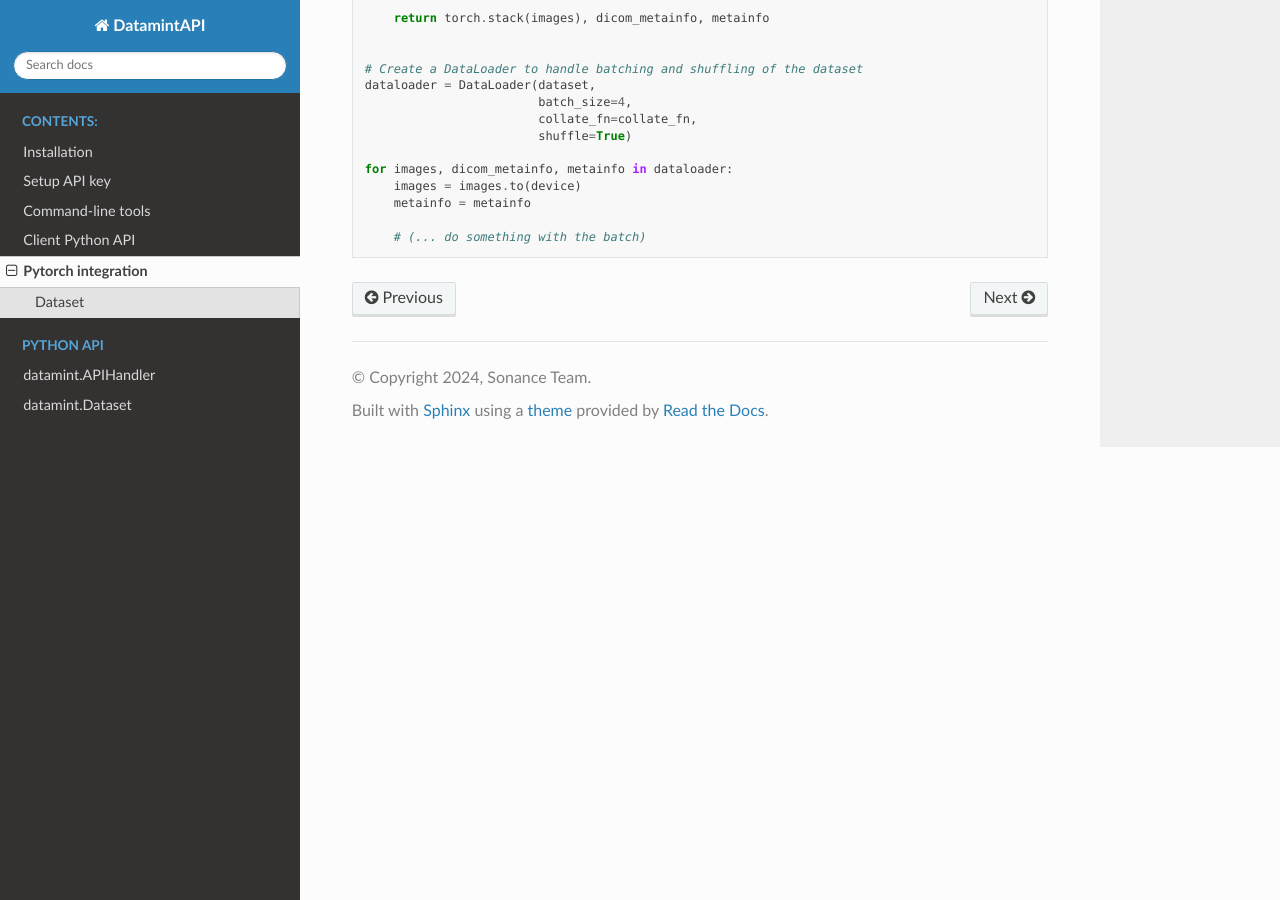
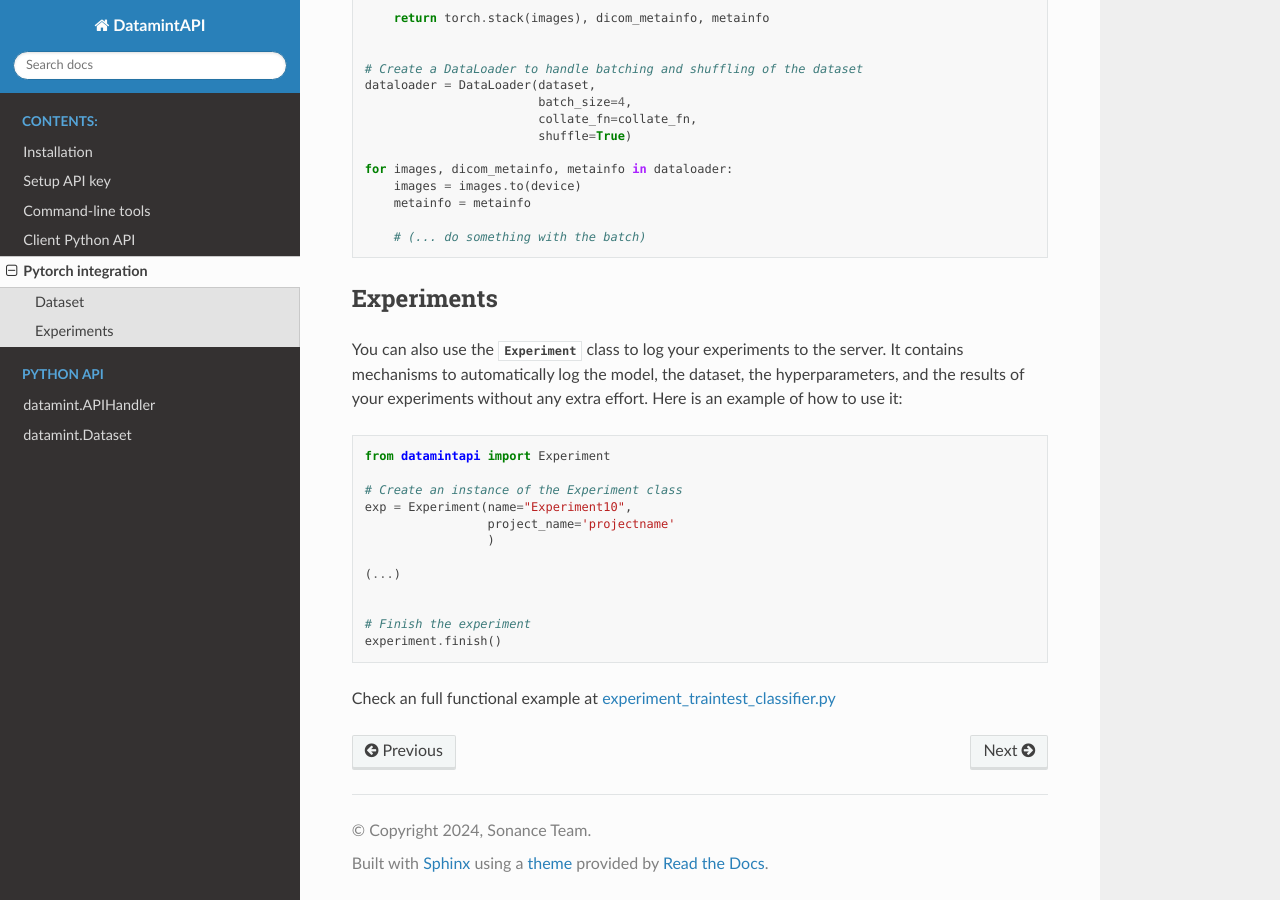
Before and after one commit to SonanceAI/datamint-python-api, a Sphinx documentation site: the page built from docs/source/pytorch_integration.rst, in a window 1280 px wide and 900 px high, scrolled down 1758 px. Built offline with Sphinx 7.4.7 and the Read the Docs theme 3.1.0, drawn with Linux system fonts in a browser that asks for light colours; pages that are not in the unit, such as notebooks, are missing from menus.

Commit message:
More documentation

```diff
--- a/datamintapi/__init__.py
+++ b/datamintapi/__init__.py
@@ -6,6 +6,7 @@ TODO...
 
 from .dataset import DatamintDataset as Dataset
 from .api_handler import APIHandler
+from .experiment import Experiment
 import importlib.metadata
 
 __name__ = "datamintapi"
--- a/docs/source/index.rst
+++ b/docs/source/index.rst
@@ -37,6 +37,7 @@ Datamint
 
    datamint.apihandler
    datamint.dataset
+   datamint.experiment
 
 
 Indices and tables
--- a/docs/source/pytorch_integration.rst
+++ b/docs/source/pytorch_integration.rst
@@ -106,3 +106,28 @@ Alternative code, if you want to load all the data and metadata:
         metainfo = metainfo
 
         # (... do something with the batch)
+
+
+Experiments
+-----------
+
+You can also use the :py:class:`~datamintapi.Experiment` class to log your experiments to the server.
+It contains mechanisms to automatically log the model, the dataset, the hyperparameters,
+and the results of your experiments without any extra effort. Here is an example of how to use it:
+
+.. code-block:: python
+
+    from datamintapi import Experiment
+
+    # Create an instance of the Experiment class
+    exp = Experiment(name="Experiment10",
+                     project_name='projectname'
+                     )
+
+    (...)
+
+
+    # Finish the experiment
+    experiment.finish()
+
+Check an full functional example at `experiment_traintest_classifier.py <https://github.com/SonanceAI/datamint-python-api/blob/feat/experiment-class/examples/experiment_traintest_classifier.py>`_
```
Also changed, not shown: 4 other files.
